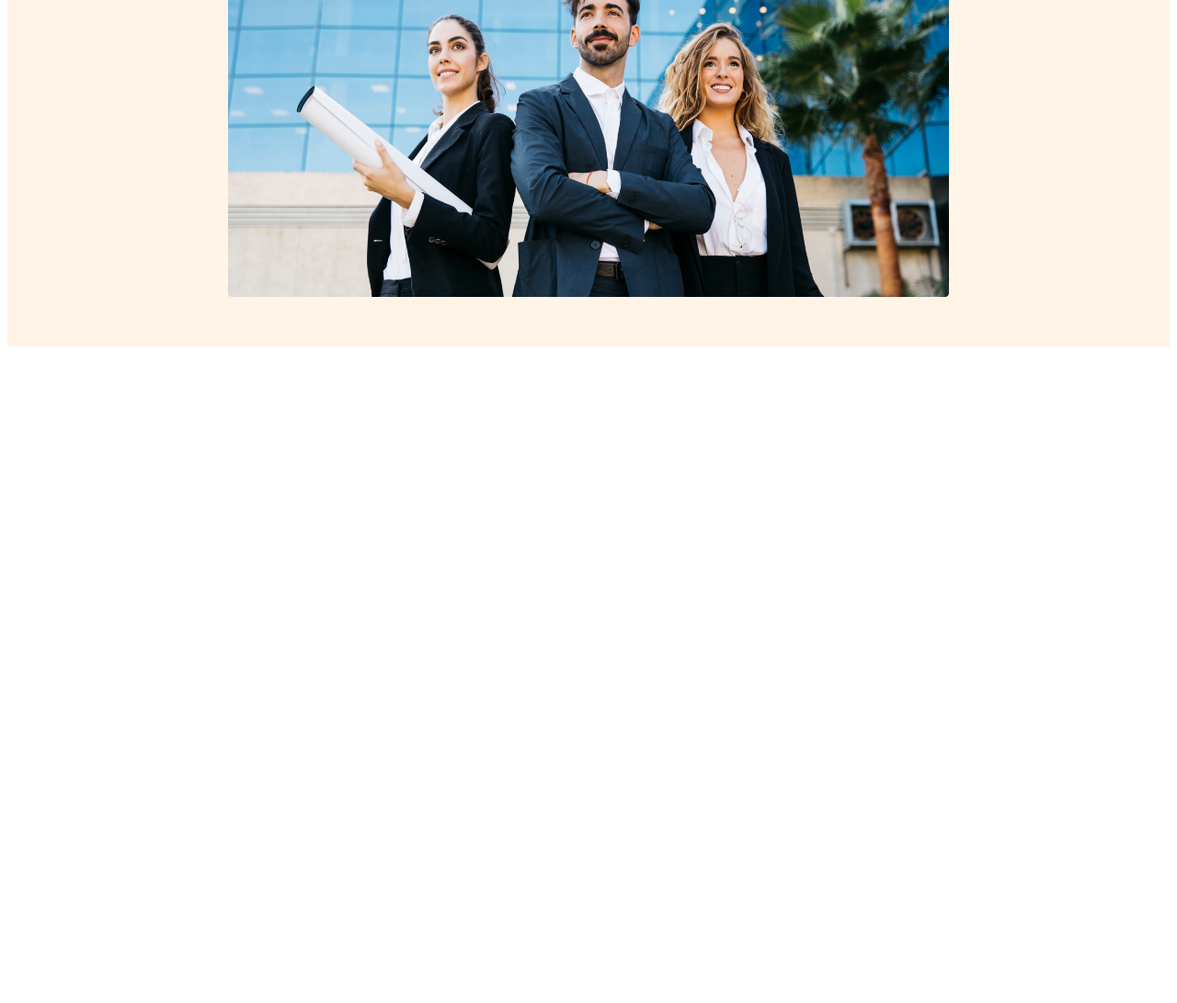
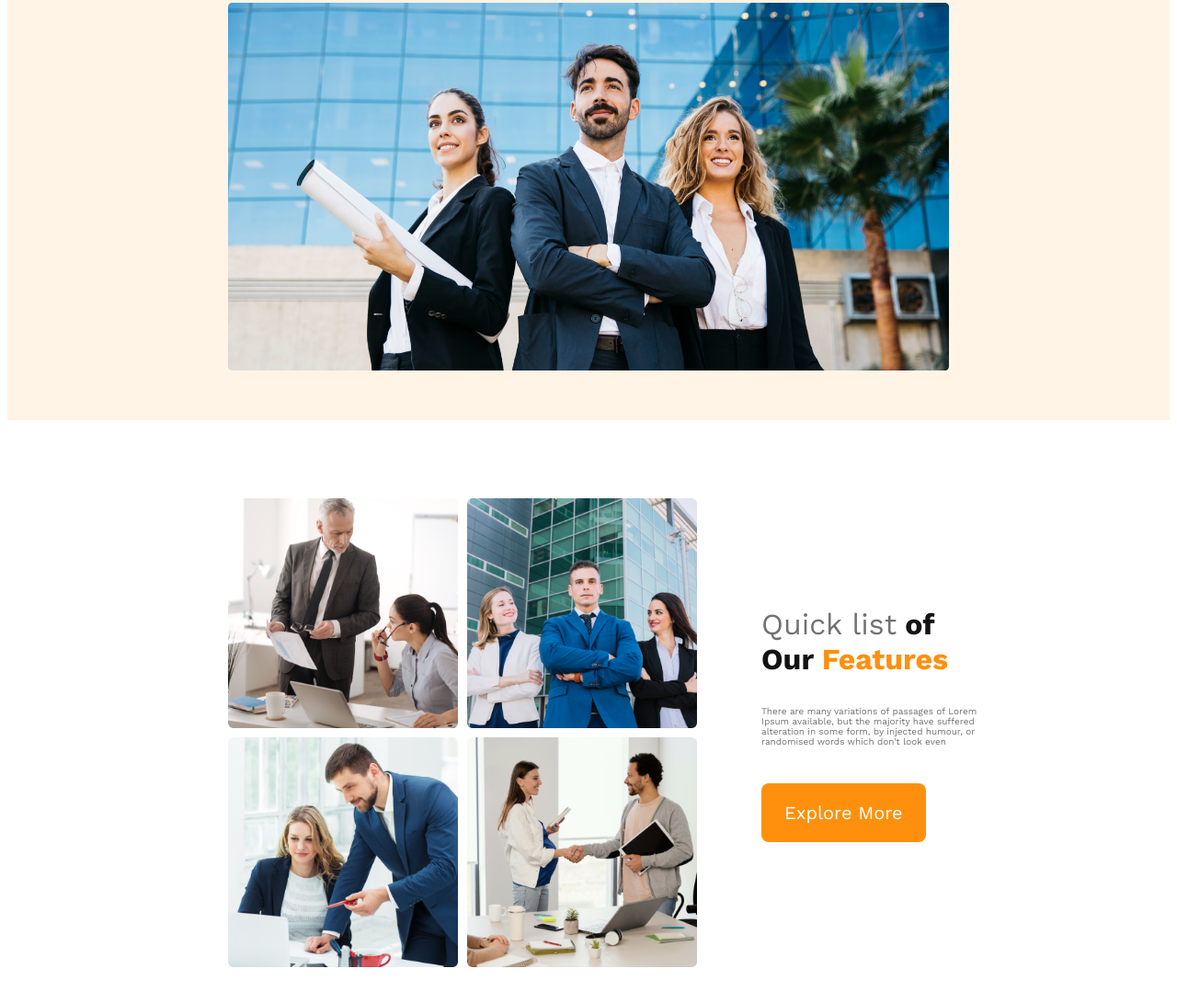
Before and after one commit to Naziur-Rahman/arketake, a plain HTML site: page index.html in a window 1280 px wide. Shown: the part 593-1684 px from the top of the page at 92% size. Before the commit the page ends 978 px from the top, so only its background shows below. Drawn offline with nearby package versions, Linux system fonts and the light colour scheme.

Commit message:
main section add

```diff
--- a/assets/style/style.css
+++ b/assets/style/style.css
@@ -67,7 +67,7 @@ nav li a {
     font-size: 1.25rem;
     padding: 20px 25px;
     cursor: pointer;
-
+    margin: 30px 0 50px 0;
 }
 
 .banner img {
@@ -75,8 +75,76 @@ nav li a {
 }
 
 /* Responsive media query style  */
+
+/* Mobile Device  */
 @media screen and (max-width:576px) {
     header {
         padding: 20px;
     }
+
+    nav {
+        flex-direction: column;
+    }
 }
+
+/* Medium Device */
+@media screen and (min-width:576px) and (max-width:960px) {
+    nav {
+        flex-direction: column;
+    }
+
+    header {
+        padding: 50px;
+    }
+}
+
+/* Main section start */
+main {
+    max-width: 1440px;
+    margin: 0 auto;
+}
+
+/* Team style */
+.tems-container {
+    display: flex;
+    align-items: center;
+    margin: 85px 200px 85px 240px;
+    gap: 70px;
+
+}
+
+.tems-img-container {
+    display: grid;
+    grid-template-columns: repeat(2, 1fr);
+    gap: 10px;
+}
+
+
+
+.tems-title {
+    color: #727272;
+    font-size: 2rem;
+    font-weight: 500;
+
+}
+
+.span2 {
+    color: #131313;
+    font-size: 2rem;
+    font-weight: 700;
+
+}
+
+.span3 {
+    color: #FF900E;
+    font-size: 2rem;
+    font-weight: 700;
+
+}
+
+.tem-details {
+    color: #727272;
+    font-size: 10px;
+    font-weight: 400;
+
+}
--- a/index.html
+++ b/index.html
@@ -10,6 +10,7 @@
 </head>
 
 <body>
+    <!-- Header section start -->
     <header>
         <nav>
             <h3 class="nav-title">G3 Architects</h3>
@@ -34,7 +35,24 @@
 
     </header>
     <main>
-
+        <!-- Features section start -->
+        <section class="tems-container">
+            <div class="tems-img-container">
+                <img src="assets/imges/team1.png" alt="" width="250px">
+                <img src="assets/imges/team2.png" alt="" width="250px">
+                <img src="assets/imges/team3.png" alt="" width="250px">
+                <img src="assets/imges/team4.png" alt="" width="250px">
+            </div>
+            <div class="tems-contant">
+                <h3 class="tems-title"> Quick list<samp class="span2"> of Our </samp> <samp
+                        class="span3">Features</samp>
+                </h3>
+                <p class="tem-details">There are many variations of passages of Lorem Ipsum available, but the majority
+                    have suffered
+                    alteration in some form, by injected humour, or randomised words which don't look even</p>
+                <button class="btn-prymary">Explore More</button>
+            </div>
+        </section>
     </main>
     <footer></footer>
 </body>
```
